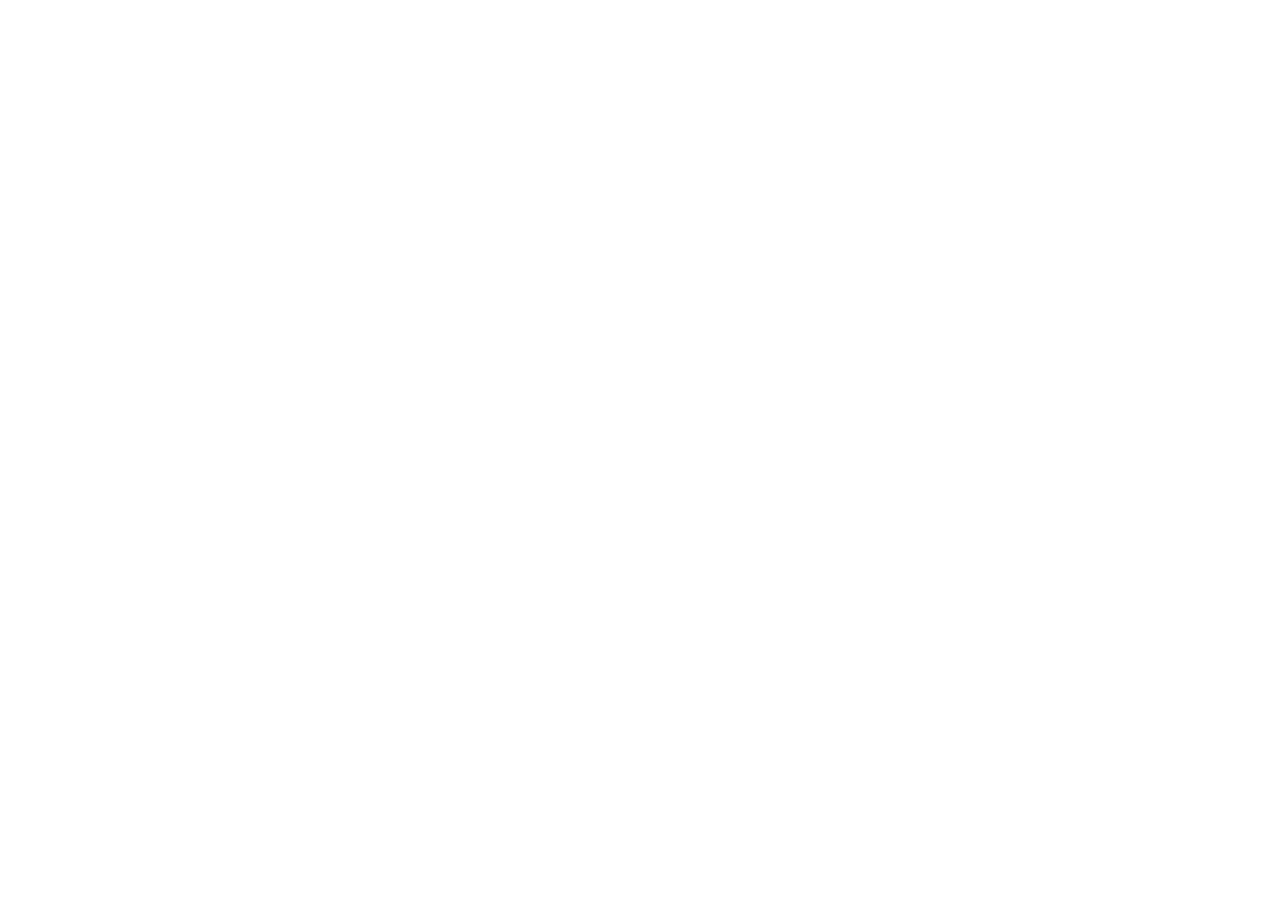
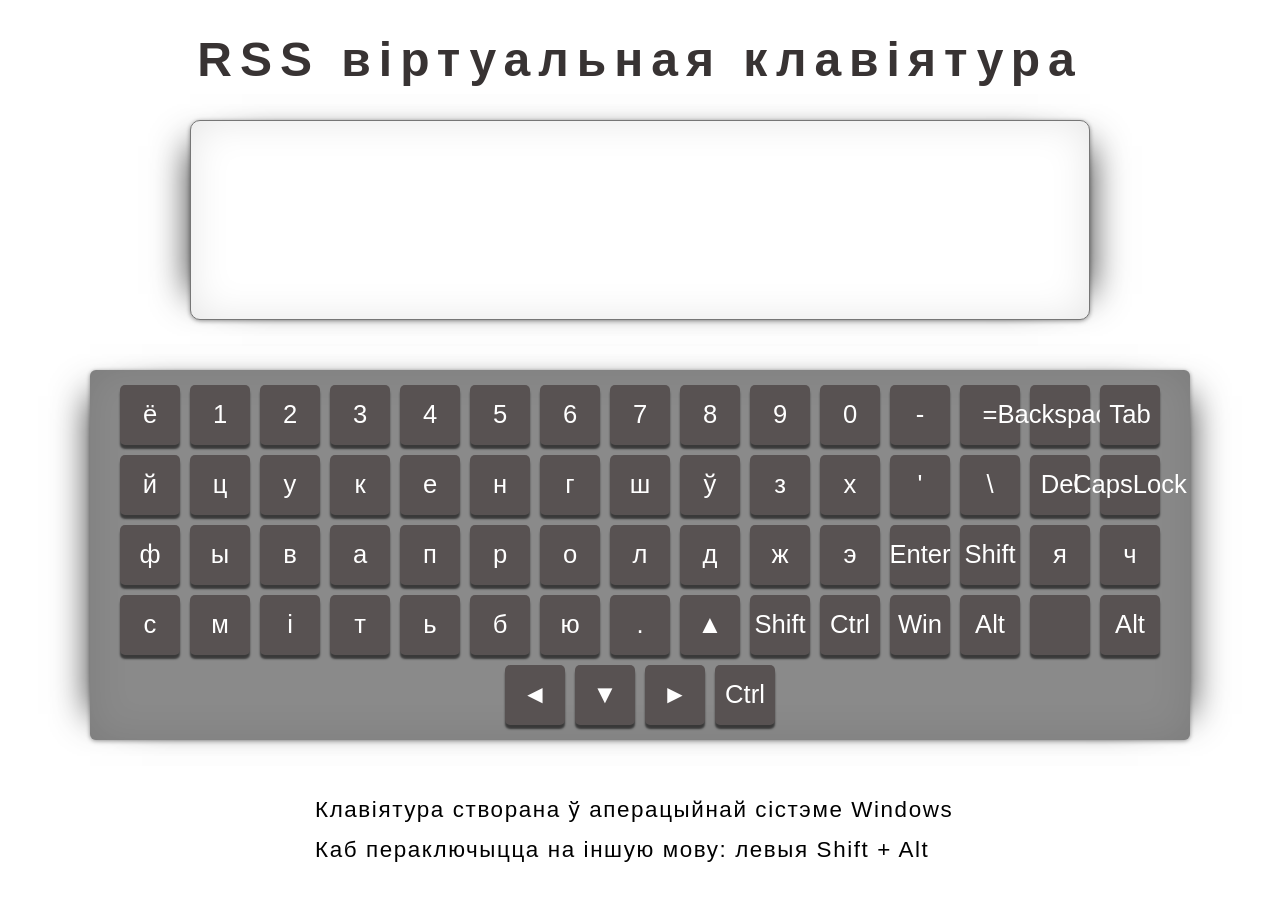
Before and after one commit to mike-prybytkin/RSS-Virtual-Keyboard, a website with bundled scripts: page index.html in a window 1280 px wide. Before the commit the page ends 800 px from the top, so only its background shows below. Built offline with nearby package versions, Linux system fonts and the light colour scheme.

Commit message:
feat: implement add keys with JS

```diff
--- a/#sourse/scss/_abstract.scss
+++ b/#sourse/scss/_abstract.scss
@@ -0,0 +1,19 @@
+$dark-color: #383333;
+$dark-color2: #585252;
+$dark-color-black: #000000;
+$light-color-white: #FFFFFF;
+$background-gray: #8A8A8A;
+
+
+@mixin font-arial ($size: 16px, $weight: 400, $color: $dark-color) {
+    font-family: Arial, Helvetica, sans-serif;
+    font-size: $size;
+    font-weight: $weight;
+    color: $color;
+}
+
+@mixin flex ($justify: center, $align: stretch) {
+    display: flex;
+    justify-content: $justify;
+    align-items: $align;
+}
--- a/#sourse/scss/_page-main.scss
+++ b/#sourse/scss/_page-main.scss
@@ -0,0 +1,122 @@
+html {
+    font-size: 16px;
+}
+
+body {
+    @include flex (center, center);
+    flex-direction: column;
+
+    .caption {
+        @include font-arial (3rem, 800, $dark-color);
+        letter-spacing: 0.5rem;
+    }
+
+    .textarea {
+        width: 900px;
+        height: 200px;
+        resize: none;
+        padding: 10px;
+        @include font-arial (1.6rem, 400, $dark-color-black);
+        letter-spacing: 0.1rem;
+        outline: none;
+        border-radius: 10px;
+        box-shadow: 0 1px 4px rgba(0, 0, 0, 0.398),
+            -26px 0 35px -26px rgba(0, 0, 0, .8),
+            26px 0 35px -26px rgba(0, 0, 0, .8),
+            0 0 40px rgba(0, 0, 0, .1) inset;
+    }
+
+    .keyboard-containet {
+        width: 1100px;
+        margin: 50px 0px;
+        @include flex (center, center);
+        background-color: $background-gray;
+        border-radius: 6px;
+        gap: 10px;
+        padding: 15px;
+        flex-wrap: wrap;
+        box-shadow: 0 1px 4px rgba(0, 0, 0, 0.398),
+            -26px 0 35px -26px rgba(0, 0, 0, .8),
+            26px 0 35px -26px rgba(0, 0, 0, .8),
+            0 0 40px rgba(0, 0, 0, .1) inset;
+
+        .key {
+            @include flex (center, center);
+            @include font-arial (1.6rem, 400, $light-color-white);
+            text-align: center;
+            width: 60px;
+            height: 60px;
+            background-color: $dark-color2;
+            border-radius: 5px;
+            box-shadow: 0px 4px 2px #00000095;
+            cursor: pointer;
+            transition: all 0.1s ease-in-out;
+
+            &:hover {
+                background-color: rgb(197, 104, 70);
+            }
+
+            &:active {
+                background-color: rgb(255, 68, 0);
+                transform: scale(0.96);
+                box-shadow: 0px 2px 2px #00000095;
+            }
+        }
+
+        .keyCodeBackspace {
+            width: 160px;
+        }
+
+        .keyCodeTab {
+            width: 90px;
+        }
+
+        .keyCodeCapsLock,
+        .keyCodeShiftLeft {
+            width: 140px;
+        }
+
+        .keyCodeEnter,
+        .keyCodeShiftRight {
+            width: 150px;
+        }
+
+        .keyCodeSpace {
+            width: 470px;
+        }
+
+        .keyCodeControlRight,
+        .keyCodeControlLeft {
+            width: 80px;
+        }
+
+        .keyCodeBackspace,
+        .keyCodeTab,
+        .keyCodeDelete,
+        .keyCodeCapsLock,
+        .keyCodeEnter,
+        .keyCodeShiftLeft,
+        .keyCodeShiftRight,
+        .keyCodeControlLeft,
+        .keyCodeMetaLeft,
+        .keyCodeAltLeft,
+        .keyCodeSpace,
+        .keyCodeAltRight,
+        .keyCodeControlRight,
+        .keyCodeArrowUp,
+        .keyCodeArrowLeft,
+        .keyCodeArrowDown,
+        .keyCodeArrowRight {
+            background-color: $dark-color;
+        }
+    }
+
+    .description {
+        width: 650px;
+        @include font-arial (1.4rem, 400, $dark-color-black);
+        letter-spacing: 0.1rem;
+        line-height: 40px;
+        padding-bottom: 40px;
+    }
+
+}
--- a/index.html
+++ b/index.html
@@ -7,7 +7,7 @@
     <link rel="icon" href="./assets/icons/favicon.png" type="image/x-icon">
     <link rel="stylesheet" href="./css/normalize.css">
     <link rel="stylesheet" href="./css/style-main.css">
-    <title>Virtual keybord</title>
+    <title>Virtual keyboard</title>
 </head>
 <body>
     <script type="module" src="./js/script.js"></script>
--- /dev/null
+++ b/js/caps-keys-list.js
@@ -0,0 +1,66 @@
+const CapsKeysList = {
+  be: {
+    Backquote: 'ё',
+    KeyQ: 'й',
+    KeyW: 'ц',
+    KeyE: 'у',
+    KeyR: 'к',
+    KeyT: 'е',
+    KeyY: 'н',
+    KeyU: 'г',
+    KeyI: 'ш',
+    KeyO: 'ў',
+    KeyP: 'з',
+    BracketLeft: 'х',
+    KeyA: 'ф',
+    KeyS: 'ы',
+    KeyD: 'в',
+    KeyF: 'а',
+    KeyG: 'п',
+    KeyH: 'р',
+    KeyJ: 'о',
+    KeyK: 'л',
+    KeyL: 'д',
+    Semicolon: 'ж',
+    Quote: 'э',
+    KeyZ: 'я',
+    KeyX: 'ч',
+    KeyC: 'с',
+    KeyV: 'м',
+    KeyB: 'i',
+    KeyN: 'т',
+    KeyM: 'ь',
+    Comma: 'б',
+    Period: 'ю',
+  },
+  en: {
+    KeyQ: 'q',
+    KeyW: 'w',
+    KeyE: 'e',
+    KeyR: 'r',
+    KeyT: 't',
+    KeyY: 'y',
+    KeyU: 'u',
+    KeyI: 'i',
+    KeyO: 'o',
+    KeyP: 'p',
+    KeyA: 'a',
+    KeyS: 's',
+    KeyD: 'd',
+    KeyF: 'f',
+    KeyG: 'g',
+    KeyH: 'h',
+    KeyJ: 'j',
+    KeyK: 'k',
+    KeyL: 'l',
+    KeyZ: 'z',
+    KeyX: 'x',
+    KeyC: 'c',
+    KeyV: 'v',
+    KeyB: 'b',
+    KeyN: 'n',
+    KeyM: 'm',
+  },
+};
+
+export default CapsKeysList;
--- /dev/null
+++ b/js/keys-list.js
@@ -0,0 +1,136 @@
+const allKeysList = {
+  be: {
+    Backquote: 'ё',
+    Digit1: '1',
+    Digit2: '2',
+    Digit3: '3',
+    Digit4: '4',
+    Digit5: '5',
+    Digit6: '6',
+    Digit7: '7',
+    Digit8: '8',
+    Digit9: '9',
+    Digit0: '0',
+    Minus: '-',
+    Equal: '&equals;',
+    Backspace: 'Backspace',
+    Tab: 'Tab',
+    KeyQ: 'й',
+    KeyW: 'ц',
+    KeyE: 'у',
+    KeyR: 'к',
+    KeyT: 'е',
+    KeyY: 'н',
+    KeyU: 'г',
+    KeyI: 'ш',
+    KeyO: 'ў',
+    KeyP: 'з',
+    BracketLeft: 'х',
+    BracketRight: "'",
+    Backslash: '&bsol;',
+    Delete: 'Del',
+    CapsLock: 'CapsLock',
+    KeyA: 'ф',
+    KeyS: 'ы',
+    KeyD: 'в',
+    KeyF: 'а',
+    KeyG: 'п',
+    KeyH: 'р',
+    KeyJ: 'о',
+    KeyK: 'л',
+    KeyL: 'д',
+    Semicolon: 'ж',
+    Quote: 'э',
+    Enter: 'Enter',
+    ShiftLeft: 'Shift',
+    KeyZ: 'я',
+    KeyX: 'ч',
+    KeyC: 'с',
+    KeyV: 'м',
+    KeyB: 'i',
+    KeyN: 'т',
+    KeyM: 'ь',
+    Comma: 'б',
+    Period: 'ю',
+    Slash: '&period;',
+    ArrowUp: '&#9650;',
+    ShiftRight: 'Shift',
+    ControlLeft: 'Ctrl',
+    MetaLeft: 'Win',
+    AltLeft: 'Alt',
+    Space: '',
+    AltRight: 'Alt',
+    ArrowLeft: '&#9668;',
+    ArrowDown: '&#9660;',
+    ArrowRight: '&#9658;',
+    ControlRight: 'Ctrl',
+  },
+  en: {
+    Backquote: '`',
+    Digit1: '1',
+    Digit2: '2',
+    Digit3: '3',
+    Digit4: '4',
+    Digit5: '5',
+    Digit6: '6',
+    Digit7: '7',
+    Digit8: '8',
+    Digit9: '9',
+    Digit0: '0',
+    Minus: '-',
+    Equal: '&equals;',
+    Backspace: 'Backspace',
+    Tab: 'Tab',
+    KeyQ: 'q',
+    KeyW: 'w',
+    KeyE: 'e',
+    KeyR: 'r',
+    KeyT: 't',
+    KeyY: 'y',
+    KeyU: 'u',
+    KeyI: 'i',
+    KeyO: 'o',
+    KeyP: 'p',
+    BracketLeft: '[',
+    BracketRight: ']',
+    Backslash: '&bsol;',
+    Delete: 'Del',
+    CapsLock: 'CapsLock',
+    KeyA: 'a',
+    KeyS: 's',
+    KeyD: 'd',
+    KeyF: 'f',
+    KeyG: 'g',
+    KeyH: 'h',
+    KeyJ: 'j',
+    KeyK: 'k',
+    KeyL: 'l',
+    Semicolon: ';',
+    Quote: "'",
+    Enter: 'Enter',
+    ShiftLeft: 'Shift',
+    KeyZ: 'z',
+    KeyX: 'x',
+    KeyC: 'c',
+    KeyV: 'v',
+    KeyB: 'b',
+    KeyN: 'n',
+    KeyM: 'm',
+    Comma: ',',
+    Period: '.',
+    Slash: '/',
+    ArrowUp: '&#9650;',
+    ShiftRight: 'Shift',
+    ControlLeft: 'Ctrl',
+    MetaLeft: 'Win',
+    AltLeft: 'Alt',
+    Space: '',
+    AltRight: 'Alt',
+    ArrowLeft: '&#9668;',
+    ArrowDown: '&#9660;',
+    ArrowRight: '&#9658;',
+    ControlRight: 'Ctrl',
+  },
+};
+
+export default allKeysList;
--- a/js/script.js
+++ b/js/script.js
@@ -0,0 +1,50 @@
+// eslint-disable-next-line import/extensions
+import allKeysList from './keys-list.js';
+// eslint-disable-next-line import/extensions
+import CapsKeysList from './caps-keys-list.js';
+// eslint-disable-next-line import/extensions
+import ShiftKeysList from './shift-keys-list.js';
+
+const body = document.querySelector('body');
+
+const PAGE_STRUCTURE = {
+  h1: 'caption',
+  textarea: 'textarea',
+  div: 'keyboard-containet',
+  p: 'description',
+};
+
+// create main structure
+
+Object.entries(PAGE_STRUCTURE).forEach((el) => {
+  const curr = document.createElement(`${el[0]}`);
+  curr.className = `${el[1]}`;
+  body.appendChild(curr);
+});
+
+const caption = document.querySelector('.caption');
+const textarea = document.querySelector('.textarea');
+const keyboardContainet = document.querySelector('.keyboard-containet');
+const description = document.querySelector('.description');
+
+// add content in caption and description
+
+caption.innerHTML = 'RSS віртуальная клавіятура';
+description.innerHTML = `Клавіятура створана ў аперацыйнай сістэме Windows
+                        Каб пераключыцца на іншую мову: левыя Shift + Alt`;
+
+// create all keys
+
+Object.entries(allKeysList['be']).forEach((el) => {
+  const curr = document.createElement('div');
+  curr.className = `key ${el[0]}`;
+  curr.innerHTML = `${el[1]}`;
+  keyboardContainet.appendChild(curr);
+});
+
+const keys = document.querySelectorAll('.key');
+textarea.onkeydown = function (event) {
+  console.log(event.shiftKey);
+  // console.log(`key${event.key}`);
+  console.log(event.code);
+};
--- /dev/null
+++ b/js/shift-keys-list.js
@@ -0,0 +1,119 @@
+const ShiftKeysList = {
+  be: {
+    Backquote: 'ё',
+    Digit1: '1',
+    Digit2: '2',
+    Digit3: '3',
+    Digit4: '4',
+    Digit5: '5',
+    Digit6: '6',
+    Digit7: '7',
+    Digit8: '8',
+    Digit9: '9',
+    Digit0: '0',
+    Minus: '-',
+    Equal: '&equals;',
+    Backspace: 'Backspace',
+    Tab: 'Tab',
+    KeyQ: 'й',
+    KeyW: 'ц',
+    KeyE: 'у',
+    KeyR: 'к',
+    KeyT: 'е',
+    KeyY: 'н',
+    KeyU: 'г',
+    KeyI: 'ш',
+    KeyO: 'ў',
+    KeyP: 'з',
+    BracketLeft: 'х',
+    BracketRight: "'",
+    Backslash: '&bsol;',
+    Delete: 'Del',
+    CapsLock: 'CapsLock',
+    KeyA: 'ф',
+    KeyS: 'ы',
+    KeyD: 'в',
+    KeyF: 'а',
+    KeyG: 'п',
+    KeyH: 'р',
+    KeyJ: 'о',
+    KeyK: 'л',
+    KeyL: 'д',
+    Semicolon: 'ж',
+    Quote: 'э',
+    Enter: 'Enter',
+    ShiftLeft: 'Shift',
+    KeyZ: 'я',
+    KeyX: 'ч',
+    KeyC: 'с',
+    KeyV: 'м',
+    KeyB: 'i',
+    KeyN: 'т',
+    KeyM: 'ь',
+    Comma: 'б',
+    Period: 'ю',
+    Slash: '&period;',
+    ArrowUp: '&#9650;',
+    ShiftRight: 'Shift',
+    ControlLeft: 'Ctrl',
+    MetaLeft: 'Win',
+    AltLeft: 'Alt',
+    Space: '',
+    AltRight: 'Alt',
+    ArrowLeft: '&#9668;',
+    ArrowDown: '&#9660;',
+    ArrowRight: '&#9658;',
+    ControlRight: 'Ctrl',
+  },
+  en: {
+    Backquote: '~',
+    Digit1: '!',
+    Digit2: '@',
+    Digit3: '#',
+    Digit4: '$',
+    Digit5: '%',
+    Digit6: '^',
+    Digit7: '&',
+    Digit8: '*',
+    Digit9: '(',
+    Digit0: ')',
+    Minus: '_',
+    Equal: '+',
+    KeyQ: 'q',
+    KeyW: 'w',
+    KeyE: 'e',
+    KeyR: 'r',
+    KeyT: 't',
+    KeyY: 'y',
+    KeyU: 'u',
+    KeyI: 'i',
+    KeyO: 'o',
+    KeyP: 'p',
+    BracketLeft: '{',
+    BracketRight: '}',
+    Backslash: '|',
+    KeyA: 'a',
+    KeyS: 's',
+    KeyD: 'd',
+    KeyF: 'f',
+    KeyG: 'g',
+    KeyH: 'h',
+    KeyJ: 'j',
+    KeyK: 'k',
+    KeyL: 'l',
+    Semicolon: ':',
+    Quote: '"',
+    KeyZ: 'z',
+    KeyX: 'x',
+    KeyC: 'c',
+    KeyV: 'v',
+    KeyB: 'b',
+    KeyN: 'n',
+    KeyM: 'm',
+    Comma: '<',
+    Period: '>',
+    Slash: '?',
+  },
+};
+
+export default ShiftKeysList;
```
Also changed, not shown: .eslintrc.js, css/style-main.css.
